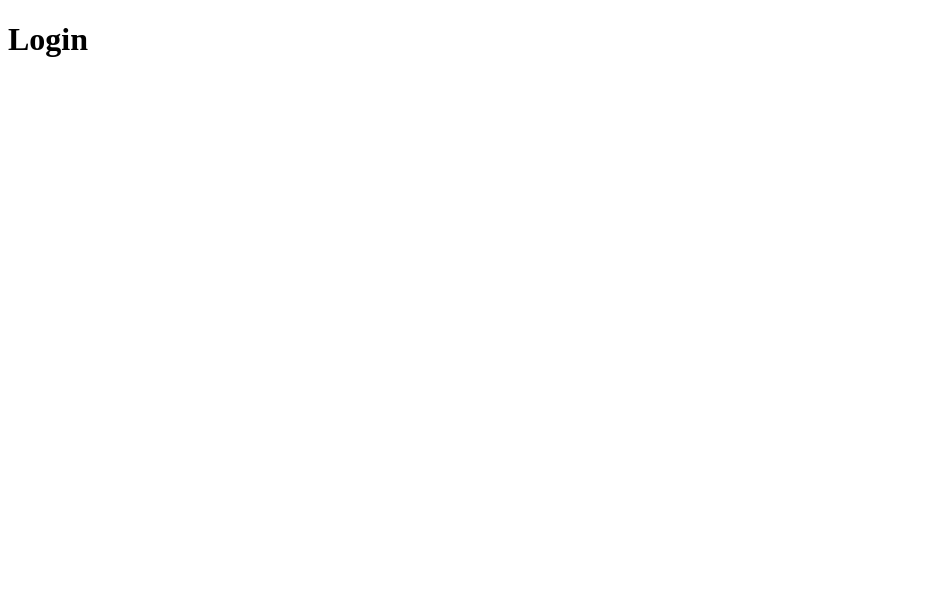
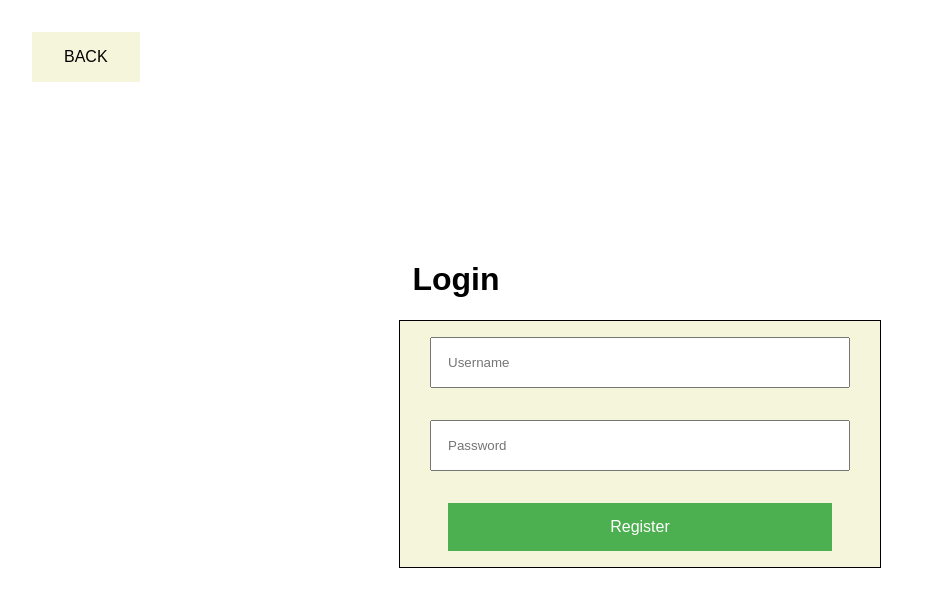
Before and after one commit to lucascompython/PW, a plain HTML site: page tp1/src/login.html in a window 1280 px wide. Shown: the whole page, without its empty margins (0-936 px from the left). Drawn offline with Linux system fonts and the light colour scheme.

Commit message:
Pagina login

```diff
--- a/tp1/src/login.html
+++ b/tp1/src/login.html
@@ -8,7 +8,92 @@
 </head>
 
 <body>
-    <h1>Login</h1>
+
+    <a href="index.html" class="voltar">BACK</a>
+
+    <div class="centered-horizontal">
+        <h1>Login</h1>
+
+        <div class="register-form">
+            <form>
+                <input type="text" name="username" placeholder="Username" required>
+                <input type="password" name="password" placeholder="Password" required>
+                <input type="submit" value="Register">
+            </form>
+        </div>
+    </div>
+
+
 </body>
 
 </html>
+
+<style>
+    .voltar {
+        position: fixed;
+        left: 0;
+        top: 0;
+        margin: 2rem;
+        text-decoration: none;
+        background-color: beige;
+        padding: 16px 32px;
+        color: black;
+    }
+
+    :root {
+        font-family: Arial, sans-serif;
+    }
+
+    .centered-horizontal {
+        display: flex;
+        justify-content: center;
+        align-items: center;
+        margin-top: 15rem;
+        flex-direction: column;
+    }
+
+
+    .register-form {
+        border: 1px solid black;
+        background-color: beige;
+
+        min-width: 30rem;
+
+    }
+
+    .centered-horizontal input {
+        margin: 1rem;
+        padding: 1rem;
+    }
+
+
+    form {
+        display: flex;
+        flex-direction: column;
+        align-items: center;
+    }
+
+
+    input {
+        width: 80%;
+    }
+
+    input[type="submit"] {
+        background-color: #4CAF50;
+        border: none;
+        color: white;
+        padding: 15px 32px;
+        text-align: center;
+        text-decoration: none;
+        display: inline-block;
+        font-size: 16px;
+        cursor: pointer;
+        min-width: 200px;
+        margin-top: 1rem;
+
+    }
+
+    .centered-horizontal h1 {
+        margin-right: 23rem;
+    }
+</style>
```
